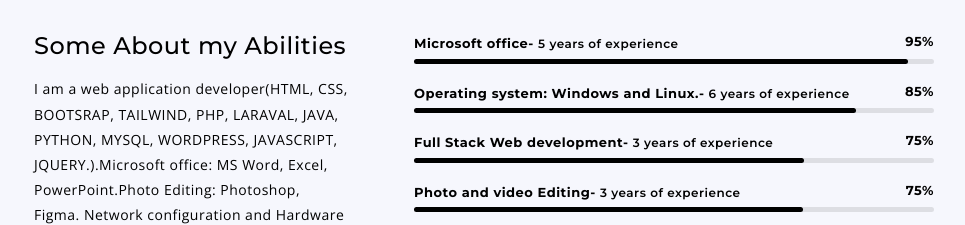
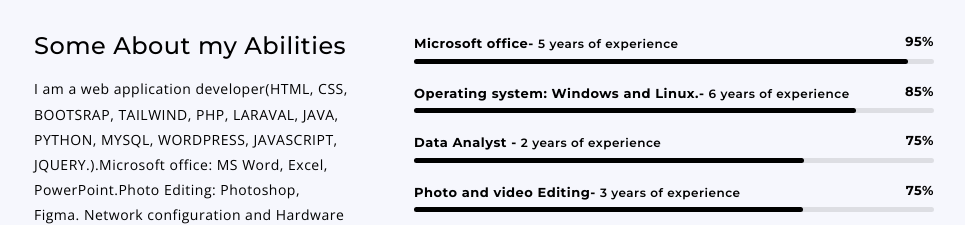
Before and after one commit to md-fazle/portfolio1, a plain HTML site: page index.html in a window 1280 px wide. Shown: the part 1740-1965 px from the top of the page, without its empty margins (306-1271 px from the left). Drawn offline with nearby package versions, Linux system fonts and the light colour scheme; no server answers.

Commit message:
new update

```diff
--- a/index.html
+++ b/index.html
@@ -246,7 +246,7 @@
 												<div class="arlo_tm_bar_bg"><div class="arlo_tm_bar_wrap"><div class="arlo_tm_bar"></div></div></div>
 											</div>
 											<div class="arlo_tm_progress" data-value="75" data-color="#000">
-												<span><span class="label">Full Stack Web development- <span class="experience">3 years of experience</span></span><span class="number">75%</span></span>
+												<span><span class="label">Data Analyst - <span class="experience">2 years of experience</span></span><span class="number">75%</span></span>
 												<div class="arlo_tm_bar_bg"><div class="arlo_tm_bar_wrap"><div class="arlo_tm_bar"></div></div></div>
 											</div>
 											<div class="arlo_tm_progress" data-value="75" data-color="#000">
```
